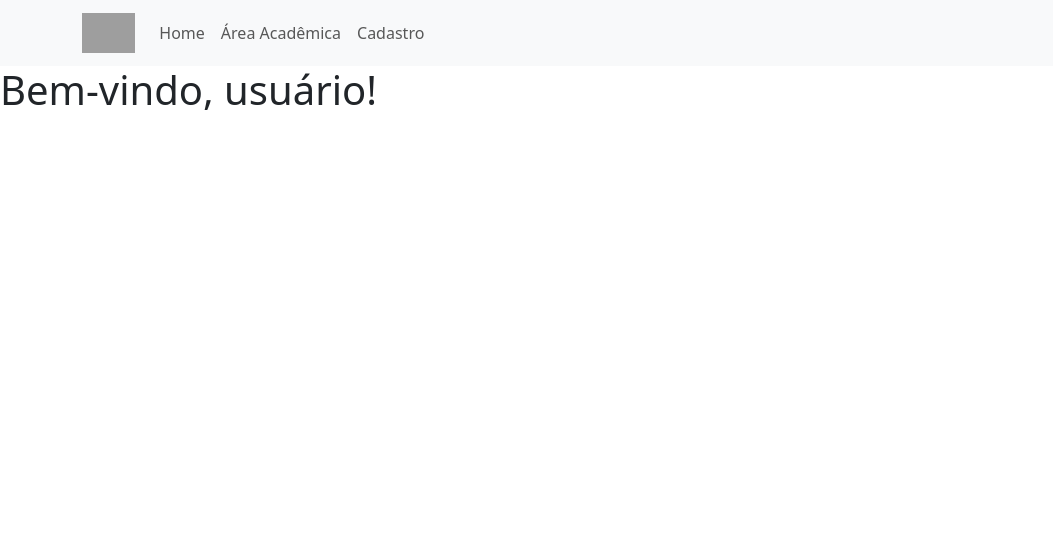
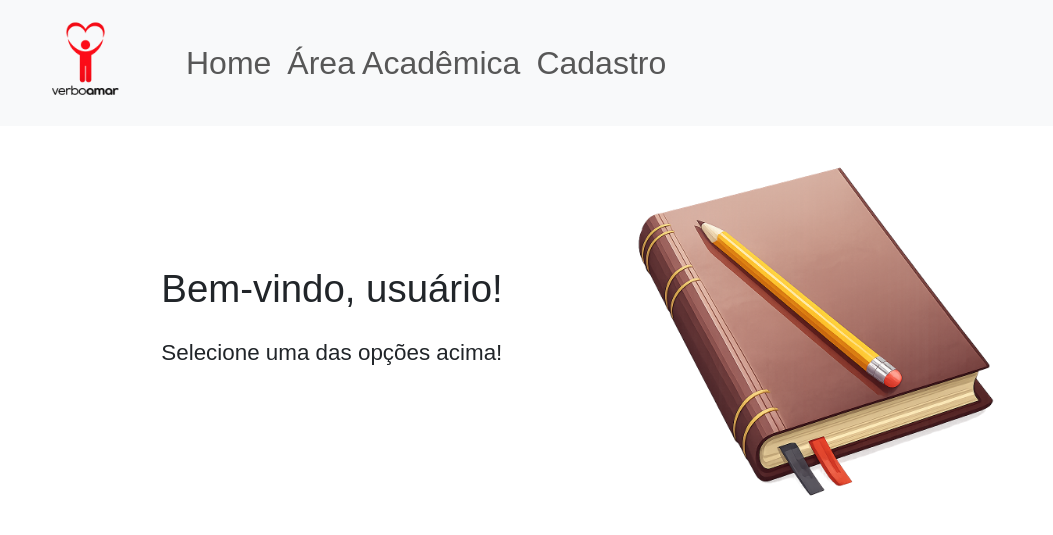
Before and after one commit to vitorcosta98/site_VerboAmar, a Flask app: page / in a window 1280 px wide. Shown: the top 535 px of the page, without its empty margins (0-1053 px from the left). Run offline with Flask 3, Linux system fonts and the light colour scheme; grey boxes are pictures that could not be loaded.

Commit message:
Feat: Inserção de requirements.txt, logo na barra de navegação, título da home, subtítulo e logo da homepage. (#2)

```diff
--- /dev/null
+++ b/site_verbo_amar/static/main.css
@@ -0,0 +1,3 @@
+*{
+    font-family:'Poppins', sans-serif;
+}
--- a/site_verbo_amar/templates/base.html
+++ b/site_verbo_amar/templates/base.html
@@ -3,7 +3,7 @@
 
 <head>
     <meta charset="UTF-8">
-    <title>LOGO</title>
+    <title>Verbo Amar</title>
     <link href="https://cdn.jsdelivr.net/npm/bootstrap@5.3.8/dist/css/bootstrap.min.css" rel="stylesheet" integrity="sha384-sRIl4kxILFvY47J16cr9ZwB07vP4J8+LH7qKQnuqkuIAvNWLzeN8tE5YBujZqJLB" crossorigin="anonymous">
     <link rel="stylesheet" type="text/css" href="{{url_for('static', filename='main.css')}}">
     {% block head %}
--- a/site_verbo_amar/templates/home.html
+++ b/site_verbo_amar/templates/home.html
@@ -2,7 +2,17 @@
 
 {% block body %}
 
-<h1>Bem-vindo, usuário!</h1>
+<div class = "d-flex align-items-center justify-content-center gap-3">
+    <div>
+        <h1 style="font-size: 2.4rem; font-weight: 500; line-height: 1.2; margin: 0 0 1.5rem;">Bem-vindo, usuário!</h1>
+        <p style="font-size: 1.4rem;">Selecione uma das opções acima!</p>
+    </div>
+
+
+    <img src="{{url_for('static', filename='home_logo.png')}}" alt="study" height="400">
+
+
+</div>
 
 
 {% endblock %}
--- a/site_verbo_amar/templates/navbar.html
+++ b/site_verbo_amar/templates/navbar.html
@@ -1,10 +1,10 @@
 <nav class="navbar navbar-expand-lg bg-body-tertiary">
-  <div class="container-fluid container">
+  <div class="container-fluid">
     <a class="navbar-brand" href="{{ url_for('home')}}">
-      <img src = "/home/vitorcosta/Documents/Projetos/site_VerboAmar/verbo_amar_logo.jpg", height="40", alt="Logo">
+      <img src = "{{url_for('static', filename='logo.png')}}", height="100", alt="Logo">
     </a>
     <div class="collapse navbar-collapse" id="navbarSupportedContent">
-      <ul class="navbar-nav me-auto mb-2 mb-lg-0">
+      <ul class="navbar-nav mb-2 mb-lg-0" style="font-size: 2rem;">
         <li class="nav-item">
           <a class="nav-link" href="{{ url_for('home')}}">Home</a>
         </li>
```
Also changed, not shown: requirements.txt (added, +11 -0 lines), site_verbo_amar/static/Learning Platform - uStudy Educational WordPress Theme.jpeg (added), site_verbo_amar/static/home_logo.png (added), site_verbo_amar/static/logo.png (added).
